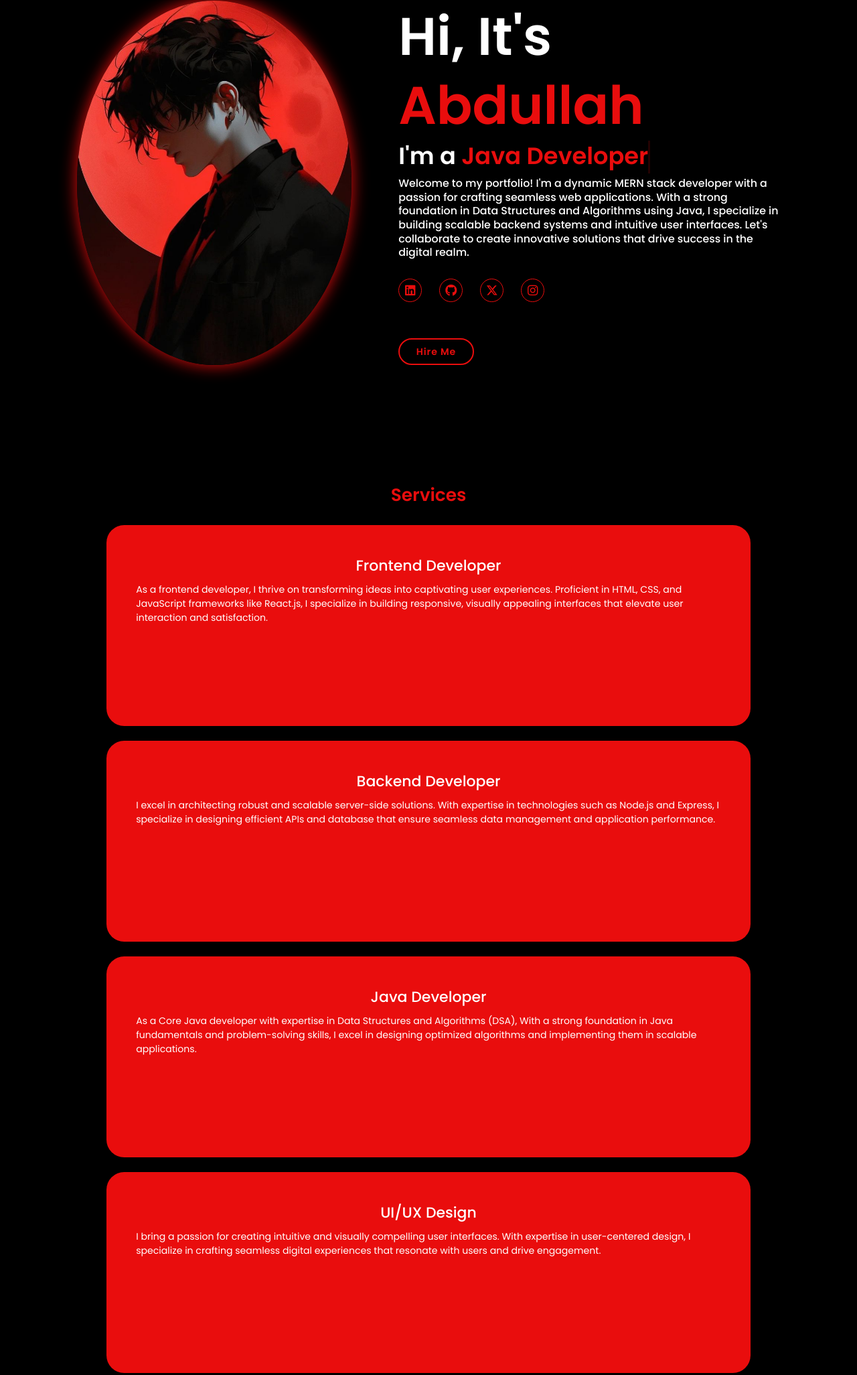
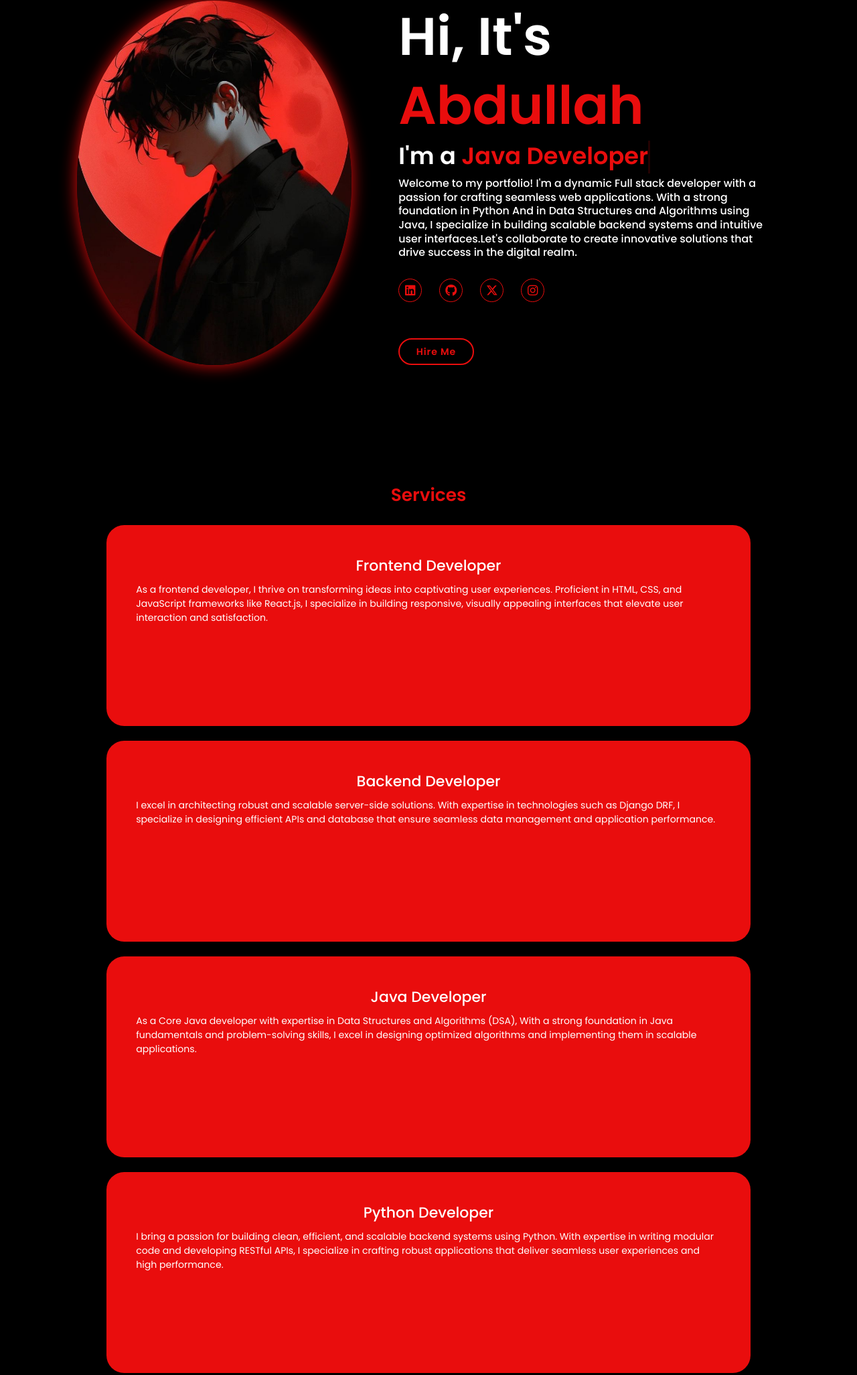
Before and after one commit to AbdullahAnwar26/Portfolio, a plain HTML site: page index.htm in a window 1280 px wide. Shown: the part 125-2178 px from the top of the page at 67% size. Drawn offline with Linux system fonts and the light colour scheme.

Commit message:
Update index.htm

```diff
--- a/index.htm
+++ b/index.htm
@@ -40,12 +40,12 @@
         <h3 class="typing-text">I'm a <span></span></h3>
 
         <p>
-          Welcome to my portfolio! I'm a dynamic MERN stack developer with a
+          Welcome to my portfolio! I'm a dynamic Full stack developer with a
           passion for crafting seamless web applications. With a strong
-          foundation in Data Structures and Algorithms using Java, I specialize
-          in building scalable backend systems and intuitive user interfaces.
-          Let's collaborate to create innovative solutions that drive success in
-          the digital realm.
+          foundation in Python And in Data Structures and Algorithms using Java,
+          I specialize in building scalable backend systems and intuitive user
+          interfaces.Let's collaborate to create innovative solutions that drive
+          success in the digital realm.
         </p>
 
         <div class="social-icon">
@@ -86,7 +86,7 @@
             <h4>Backend Developer</h4>
             <p>
               I excel in architecting robust and scalable server-side solutions.
-              With expertise in technologies such as Node.js and Express, I
+              With expertise in technologies such as Django DRF, I
               specialize in designing efficient APIs and database that ensure
               seamless data management and application performance.
             </p>
@@ -107,12 +107,13 @@
 
         <div class="service-box">
           <div class="service-info">
-            <h4>UI/UX Design</h4>
+            <h4>Python Developer</h4>
             <p>
-              I bring a passion for creating intuitive and visually compelling
-              user interfaces. With expertise in user-centered design, I
-              specialize in crafting seamless digital experiences that resonate
-              with users and drive engagement.
+              I bring a passion for building clean, efficient, and scalable
+              backend systems using Python. With expertise in writing modular
+              code and developing RESTful APIs, I specialize in crafting robust
+              applications that deliver seamless user experiences and high
+              performance.
             </p>
           </div>
         </div>
@@ -166,21 +167,21 @@
           <div class="bar">
             <div class="info">
               <img src="\assets\portfolio-nodejs-png (2).png" alt="" />
-              <span>NODE JS</span>
+              <span>DJANGO</span>
             </div>
           </div>
 
           <div class="bar">
             <div class="info">
               <img src="assets\portfolio-expressjs-png.png" alt="" />
-              <span>EXPRESS JS</span>
+              <span>DJANGO REST</span>
             </div>
           </div>
 
           <div class="bar">
             <div class="info">
               <img src="\assets\portfolio-mongodb-png.png" alt="" />
-              <span>MONGODB</span>
+              <span>SQL</span>
             </div>
           </div>
 
```
